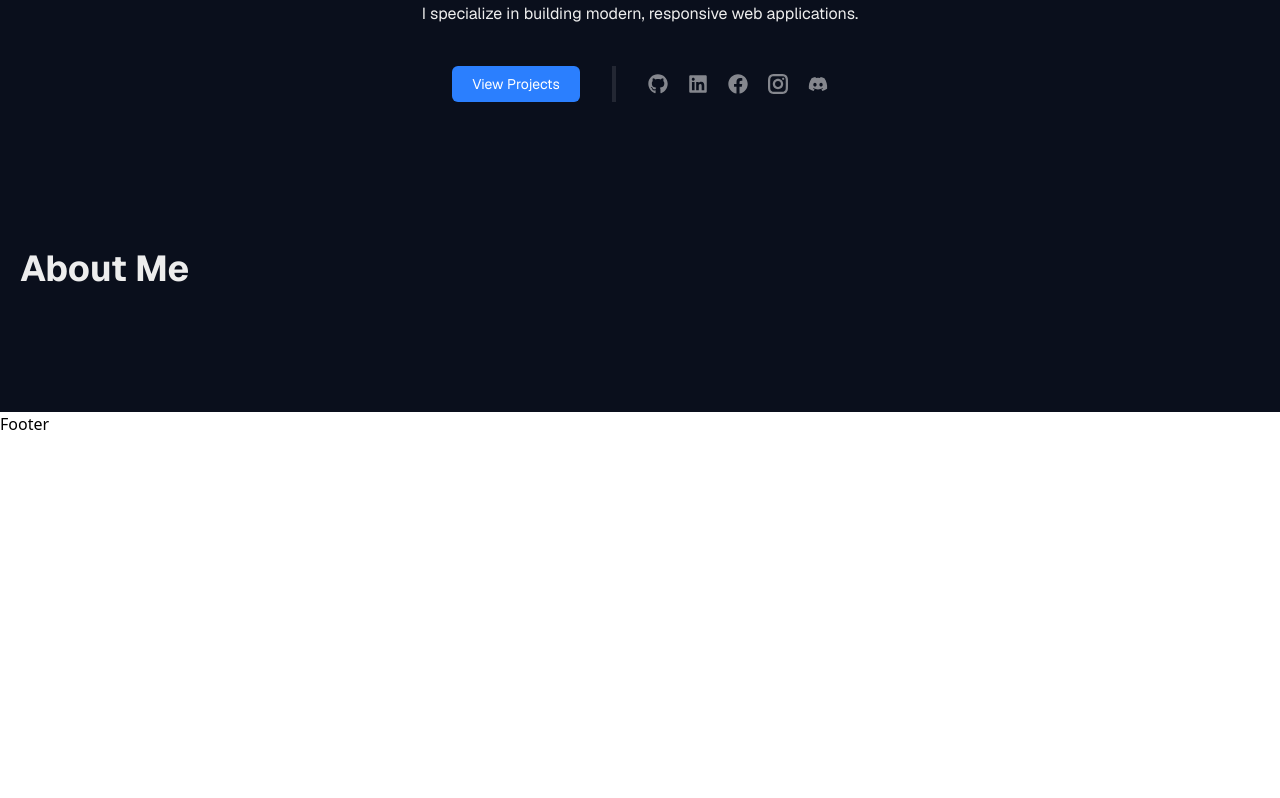
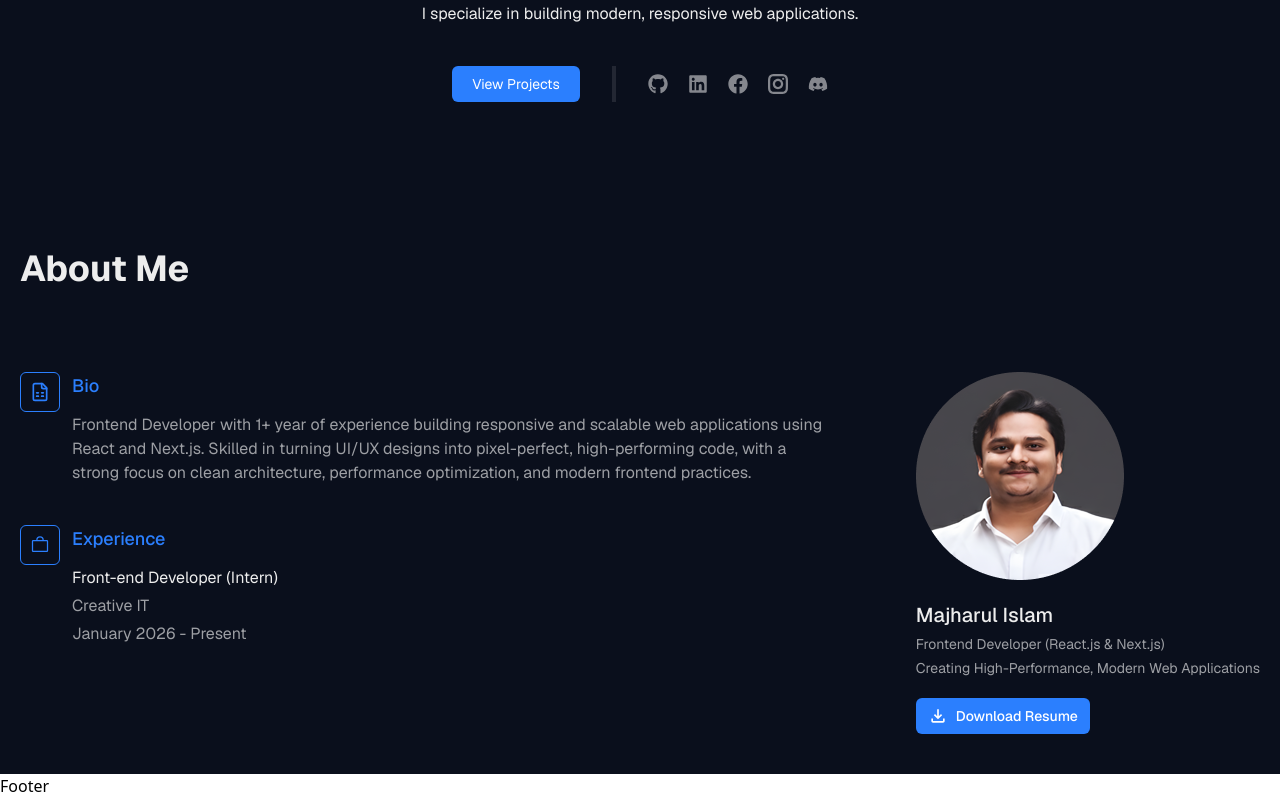
Before and after one commit to Sijan666/personalPortfolio, a React (Vite) app: page / in a window 1280 px wide. Shown: the part 512-1310 px from the top of the page. Before the commit the page ends 948 px from the top, so only its background shows below. Built offline with nearby package versions, Linux system fonts and the light colour scheme.

Commit message:
feat : add about section

```diff
--- a/src/components/layouts/About.jsx
+++ b/src/components/layouts/About.jsx
@@ -1,10 +1,15 @@
 import React from 'react'
 import Container from '../Container'
+import { LuFileSpreadsheet } from 'react-icons/lu'
+import { PiBagSimple } from 'react-icons/pi'
+import Images from '../Images'
+import sijan from '../../assets/sijan.png'
+import { MdOutlineFileDownload } from 'react-icons/md'
 
 const About = () => {
     return (
         <section id='about'>
-            <div className="py-10 bg-[#0A0F1C] font-geist group:">
+            <div className="py-10 bg-[#0A0F1C] font-geist">
                 <Container>
                     <div className="heading">
                         <h3 className='text-[36px] font-bold text-[#EDEDED] beforeAfter'>About Me</h3>
@@ -12,8 +17,36 @@ const About = () => {
                     <div className="mt-[72px]">
                         <div className="flex justify-between">
                             <div className="left lg:w-[816px]">
-                                <div className="bio flex gap-x-5">
-                                    <div className=""></div>
+                                <div className="bio flex gap-x-3">
+                                    <div className="p-[9px] h-10 w-10 border border-[#2B7FFE] rounded-md ">
+                                        <LuFileSpreadsheet size={20} className='text-[#2B7FFE]' />
+                                    </div>
+                                    <div className="">
+                                        <h4 className='text-[18px] font-medium text-[#2B7FFE]'>Bio</h4>
+                                        <p className='text-white/60 text-base pt-3.5'>Frontend Developer with 1+ year of experience building responsive and scalable web applications using React and Next.js. Skilled in turning UI/UX designs into pixel-perfect, high-performing code, with a strong focus on clean architecture, performance optimization, and modern frontend practices.</p>
+                                    </div>
+                                </div>
+                                <div className="bio flex gap-x-3 mt-10">
+                                    <div className="p-[9px] h-10 w-10 border border-[#2B7FFE] rounded-md ">
+                                        <PiBagSimple size={20} className='text-[#2B7FFE]' />
+                                    </div>
+                                    <div className="">
+                                        <h4 className='text-[18px] font-medium text-[#2B7FFE]'>Experience</h4>
+                                        <h4 className='text-[#EDEDED] text-base pt-3.5'>Front-end Developer (Intern)</h4>
+                                        <p className='pt-1 text-white/60 text-base'>Creative IT</p>
+                                        <p className='pt-1 text-white/60 text-base'>January 2026 - Present</p>
+                                    </div>
+                                </div>
+                            </div>
+                            <div className="right">
+                                <Images imgSrc={sijan}/>
+                                <div className="mt-5">
+                                    <h4 className='text-[20px] font-medium text-[#EDEDED]'>Majharul Islam</h4>
+                                    <p className='pt-1 text-white/60 text-sm'>Frontend Developer (React.js & Next.js)</p>
+                                    <p className='pt-1 text-white/60 text-sm'>Creating High-Performance, Modern Web Applications</p>
+                                </div>
+                                <div className="btn mt-5">
+                                    <button className='py-2 px-3 bg-[#2B7FFE] text-white text-sm font-medium rounded-md flex items-center gap-x-2 cursor-pointer'><MdOutlineFileDownload size={20}/>Download Resume</button>
                                 </div>
                             </div>
                         </div>
```
